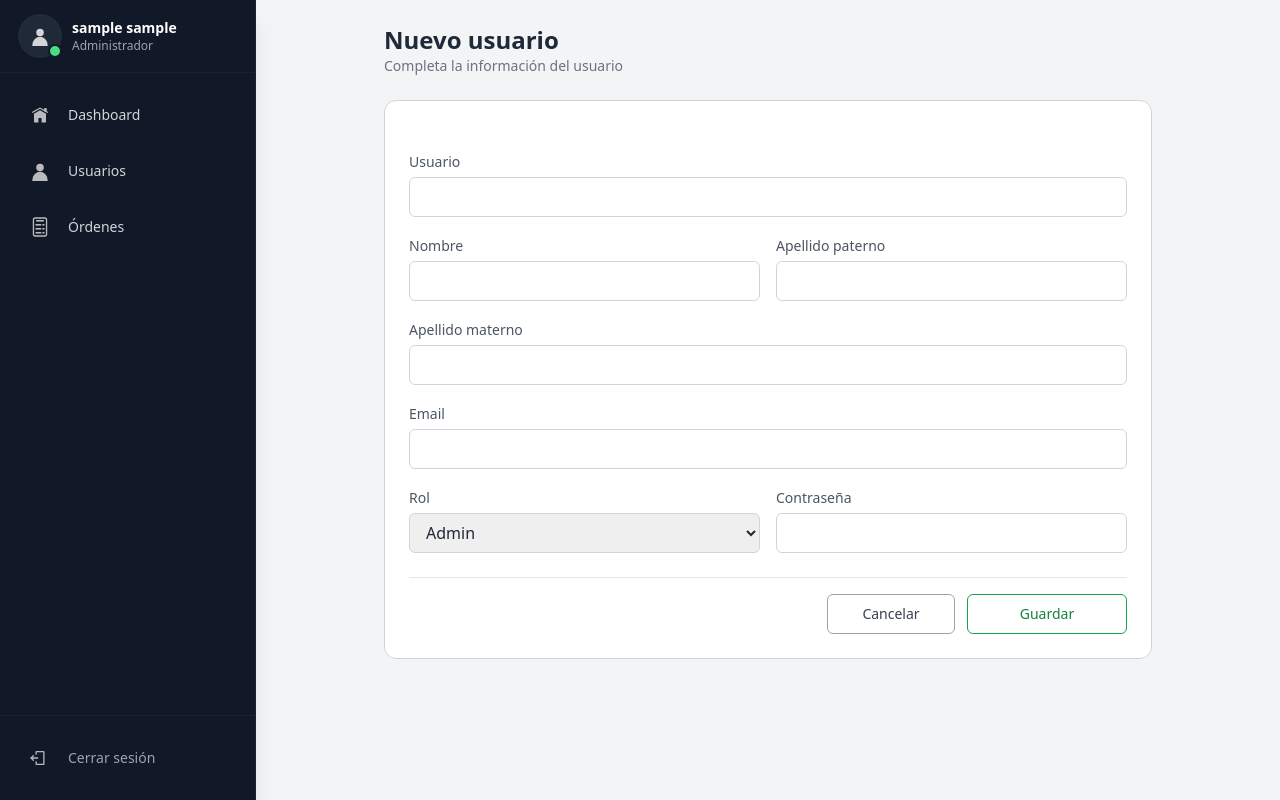
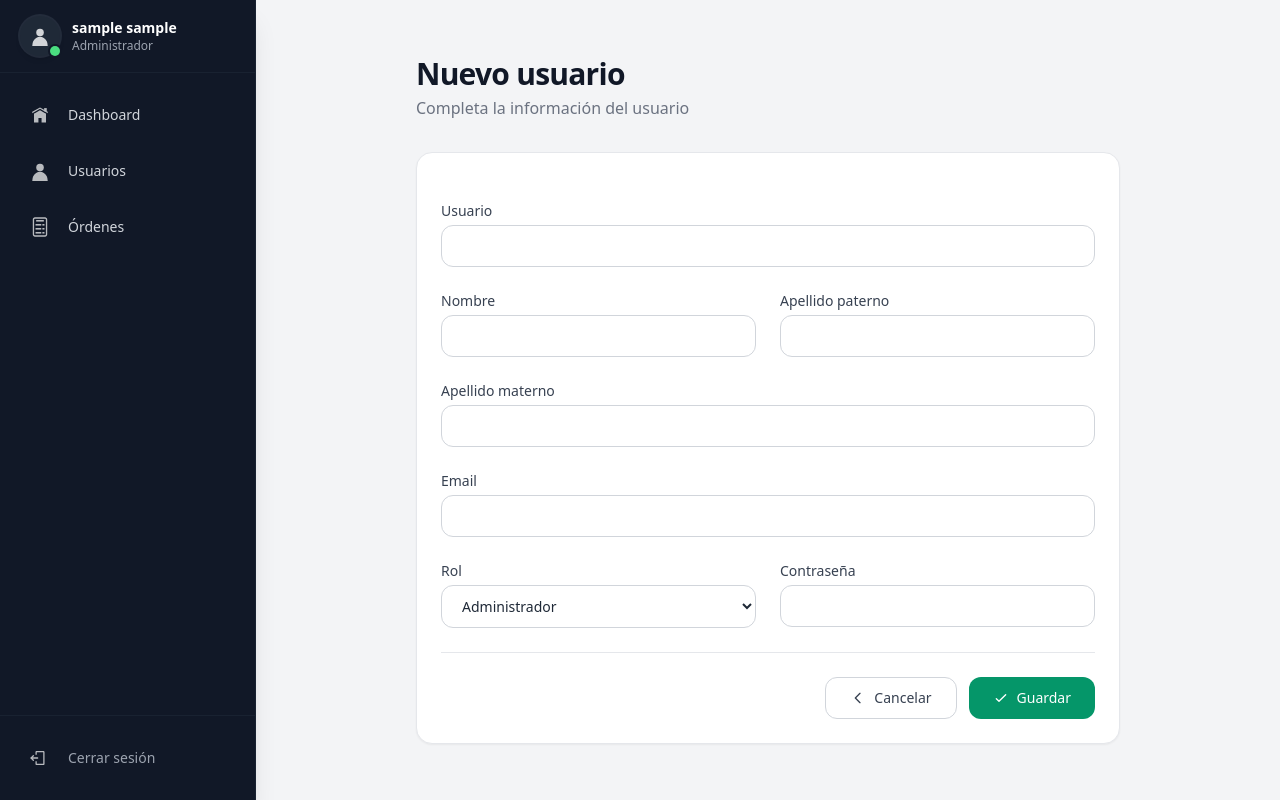
Before and after one commit to FMM28/CostFlow, a Flask app: template app/templates/admin/form_user.html in a window 1280 px wide. Run offline with Flask 3, Linux system fonts and the light colour scheme; the template is opened without the code that fills it, so the values that code supplies are empty; the visitor is signed in with stand-in values (Sample User, id 1); data comes from the database, SQL or seed files in the repository; some libraries are stand-ins or nearby versions.

Commit message:
ajustes UI

```diff
--- a/app/templates/admin/base_form.html
+++ b/app/templates/admin/base_form.html
@@ -6,14 +6,15 @@
 
 {% block content %}
 
-<div class="max-w-3xl mx-auto space-y-6">
+<div class="max-w-3xl mx-auto px-4 sm:px-6 lg:px-8 py-8 space-y-8">
 
     <!-- Header -->
     <div>
-        <h1 class="text-2xl font-semibold text-gray-800">
+        <h1 class="text-3xl font-bold tracking-tight text-gray-900">
             {% block form_header %}Formulario{% endblock %}
         </h1>
-        <p class="text-sm text-gray-500">
+
+        <p class="mt-1 text-gray-500">
             {% block form_subtitle %}{% endblock %}
         </p>
     </div>
@@ -21,56 +22,87 @@
     <!-- Flash messages -->
     {% with messages = get_flashed_messages(with_categories=true) %}
         {% if messages %}
-            <div class="space-y-2">
+            <div class="space-y-3">
                 {% for category, message in messages %}
+
                     <div class="
-                        px-4 py-2 rounded-md text-sm border
+                        px-4 py-3 rounded-xl text-sm border
                         {% if category == 'success' %}
-                            border-green-600 text-green-700
+                            bg-emerald-50 border-emerald-200 text-emerald-700
                         {% elif category == 'danger' %}
-                            border-red-600 text-red-700
+                            bg-red-50 border-red-200 text-red-700
                         {% elif category == 'warning' %}
-                            border-amber-600 text-amber-700
+                            bg-amber-50 border-amber-200 text-amber-700
                         {% else %}
-                            border-gray-300 text-gray-700
+                            bg-gray-50 border-gray-200 text-gray-700
                         {% endif %}
                     ">
                         {{ message }}
                     </div>
+
                 {% endfor %}
             </div>
         {% endif %}
     {% endwith %}
 
     <!-- Card -->
-    <div class="bg-white border border-gray-300 rounded-xl p-6">
+    <div class="bg-white border border-gray-200 rounded-2xl shadow-sm">
 
-        <form method="POST" class="space-y-6">
+        <form method="POST" class="p-6 space-y-6">
             <input type="hidden" name="csrf_token" value="{{ csrf_token() }}">
 
             {% block form_fields %}
             {% endblock %}
 
             <!-- Actions -->
-            <div class="flex justify-end gap-3 pt-4 border-t">
+            <div class="flex justify-end gap-3 pt-6 border-t border-gray-200">
 
                 {% block form_actions %}
 
                 <a href="{{ url_for('admin.users') }}"
                    class="inline-flex items-center justify-center
-                          w-32 h-10
-                          border border-gray-400 text-gray-700
-                          rounded-md text-sm
-                          hover:bg-gray-200 transition">
+                          px-6 py-2.5
+                          text-sm font-medium
+                          text-gray-700
+                          bg-white
+                          border border-gray-300
+                          rounded-xl
+                          hover:bg-gray-50
+                          transition-colors">
+
+                    <svg class="w-4 h-4 mr-2"
+                         fill="none"
+                         stroke="currentColor"
+                         viewBox="0 0 24 24">
+                        <path stroke-linecap="round"
+                              stroke-linejoin="round"
+                              stroke-width="2"
+                              d="M15 19l-7-7 7-7"/>
+                    </svg>
+
                     Cancelar
                 </a>
 
                 <button type="submit"
                         class="inline-flex items-center justify-center
-                               w-40 h-10
-                               border border-green-600 text-green-700
-                               rounded-md text-sm
-                               hover:bg-green-600 hover:text-white transition">
+                               px-6 py-2.5
+                               text-sm font-medium
+                               text-white
+                               bg-emerald-600
+                               rounded-xl
+                               hover:bg-emerald-700
+                               transition-colors">
+
+                    <svg class="w-4 h-4 mr-2"
+                         fill="none"
+                         stroke="currentColor"
+                         viewBox="0 0 24 24">
+                        <path stroke-linecap="round"
+                              stroke-linejoin="round"
+                              stroke-width="2"
+                              d="M5 13l4 4L19 7"/>
+                    </svg>
+
                     Guardar
                 </button>
 
--- a/app/templates/admin/form_user.html
+++ b/app/templates/admin/form_user.html
@@ -12,61 +12,88 @@
     Completa la información del usuario
 {% endblock %}
 
-
 {% block form_fields %}
 
-<div class="grid grid-cols-2 gap-4">
+<div class="grid grid-cols-1 md:grid-cols-2 gap-6">
 
-    <!-- Username -->
-    <div class="space-y-1 col-span-2">
-        <label class="text-sm text-gray-600">Usuario</label>
-        <input type="text" name="username"
+    <!-- Usuario -->
+    <div class="md:col-span-2">
+        <label class="block text-sm font-medium text-gray-700 mb-1">
+            Usuario
+        </label>
+
+        <input type="text"
+               name="username"
                value="{{ usuario.username if usuario else '' }}"
-               class="w-full h-10 px-3 rounded-md border border-gray-300
-                      focus:outline-none focus:border-gray-500">
+               class="w-full px-4 py-2.5 bg-white border border-gray-300 rounded-xl text-sm
+                      focus:outline-none focus:ring-2 focus:ring-emerald-500/50 focus:border-emerald-500">
     </div>
 
     <!-- Nombre -->
-    <div class="space-y-1">
-        <label class="text-sm text-gray-600">Nombre</label>
-        <input type="text" name="nombre"
+    <div>
+        <label class="block text-sm font-medium text-gray-700 mb-1">
+            Nombre
+        </label>
+
+        <input type="text"
+               name="nombre"
                value="{{ usuario.nombre if usuario else '' }}"
-               class="w-full h-10 px-3 rounded-md border border-gray-300">
+               class="w-full px-4 py-2.5 bg-white border border-gray-300 rounded-xl text-sm
+                      focus:outline-none focus:ring-2 focus:ring-emerald-500/50 focus:border-emerald-500">
     </div>
 
     <!-- Apellido paterno -->
-    <div class="space-y-1">
-        <label class="text-sm text-gray-600">Apellido paterno</label>
-        <input type="text" name="ap_paterno"
+    <div>
+        <label class="block text-sm font-medium text-gray-700 mb-1">
+            Apellido paterno
+        </label>
+
+        <input type="text"
+               name="ap_paterno"
                value="{{ usuario.ap_paterno if usuario else '' }}"
-               class="w-full h-10 px-3 rounded-md border border-gray-300">
+               class="w-full px-4 py-2.5 bg-white border border-gray-300 rounded-xl text-sm
+                      focus:outline-none focus:ring-2 focus:ring-emerald-500/50 focus:border-emerald-500">
     </div>
 
     <!-- Apellido materno -->
-    <div class="space-y-1 col-span-2">
-        <label class="text-sm text-gray-600">Apellido materno</label>
-        <input type="text" name="ap_materno"
+    <div class="md:col-span-2">
+        <label class="block text-sm font-medium text-gray-700 mb-1">
+            Apellido materno
+        </label>
+
+        <input type="text"
+               name="ap_materno"
                value="{{ usuario.ap_materno if usuario else '' }}"
-               class="w-full h-10 px-3 rounded-md border border-gray-300">
+               class="w-full px-4 py-2.5 bg-white border border-gray-300 rounded-xl text-sm
+                      focus:outline-none focus:ring-2 focus:ring-emerald-500/50 focus:border-emerald-500">
     </div>
 
     <!-- Email -->
-    <div class="space-y-1 col-span-2">
-        <label class="text-sm text-gray-600">Email</label>
-        <input type="email" name="email"
+    <div class="md:col-span-2">
+        <label class="block text-sm font-medium text-gray-700 mb-1">
+            Email
+        </label>
+
+        <input type="email"
+               name="email"
                value="{{ usuario.email if usuario else '' }}"
-               class="w-full h-10 px-3 rounded-md border border-gray-300">
+               class="w-full px-4 py-2.5 bg-white border border-gray-300 rounded-xl text-sm
+                      focus:outline-none focus:ring-2 focus:ring-emerald-500/50 focus:border-emerald-500">
     </div>
 
     <!-- Rol -->
-    <div class="space-y-1">
-        <label class="text-sm text-gray-600">Rol</label>
+    <div>
+        <label class="block text-sm font-medium text-gray-700 mb-1">
+            Rol
+        </label>
+
         <select name="role"
-                class="w-full h-10 px-3 rounded-md border border-gray-300">
+                class="w-full px-4 py-2.5 bg-white border border-gray-300 rounded-xl text-sm
+                       focus:outline-none focus:ring-2 focus:ring-emerald-500/50 focus:border-emerald-500">
 
             <option value="admin"
                 {% if usuario and usuario.role == 'admin' %}selected{% endif %}>
-                Admin
+                Administrador
             </option>
 
             <option value="vendedor"
@@ -77,13 +104,26 @@
         </select>
     </div>
 
-    <!-- Password -->
-    <div class="space-y-1">
-        <label class="text-sm text-gray-600">
-            Contraseña {% if usuario %}(opcional){% endif %}
+    <!-- Contraseña -->
+    <div>
+        <label class="block text-sm font-medium text-gray-700 mb-1">
+            Contraseña
+            {% if usuario %}
+                <span class="text-gray-500 font-normal">(opcional)</span>
+            {% endif %}
         </label>
-        <input type="password" name="password"
-               class="w-full h-10 px-3 rounded-md border border-gray-300">
+
+        <input type="password"
+               name="password"
+               autocomplete="new-password"
+               class="w-full px-4 py-2.5 bg-white border border-gray-300 rounded-xl text-sm
+                      focus:outline-none focus:ring-2 focus:ring-emerald-500/50 focus:border-emerald-500">
+
+        {% if usuario %}
+        <p class="mt-1 text-xs text-gray-500">
+            Déjalo vacío para conservar la contraseña actual.
+        </p>
+        {% endif %}
     </div>
 
 </div>
```
Also changed, not shown: app/templates/admin/ordenes.html (+5 -5 lines), app/templates/admin/users.html (+57 -47 lines).
